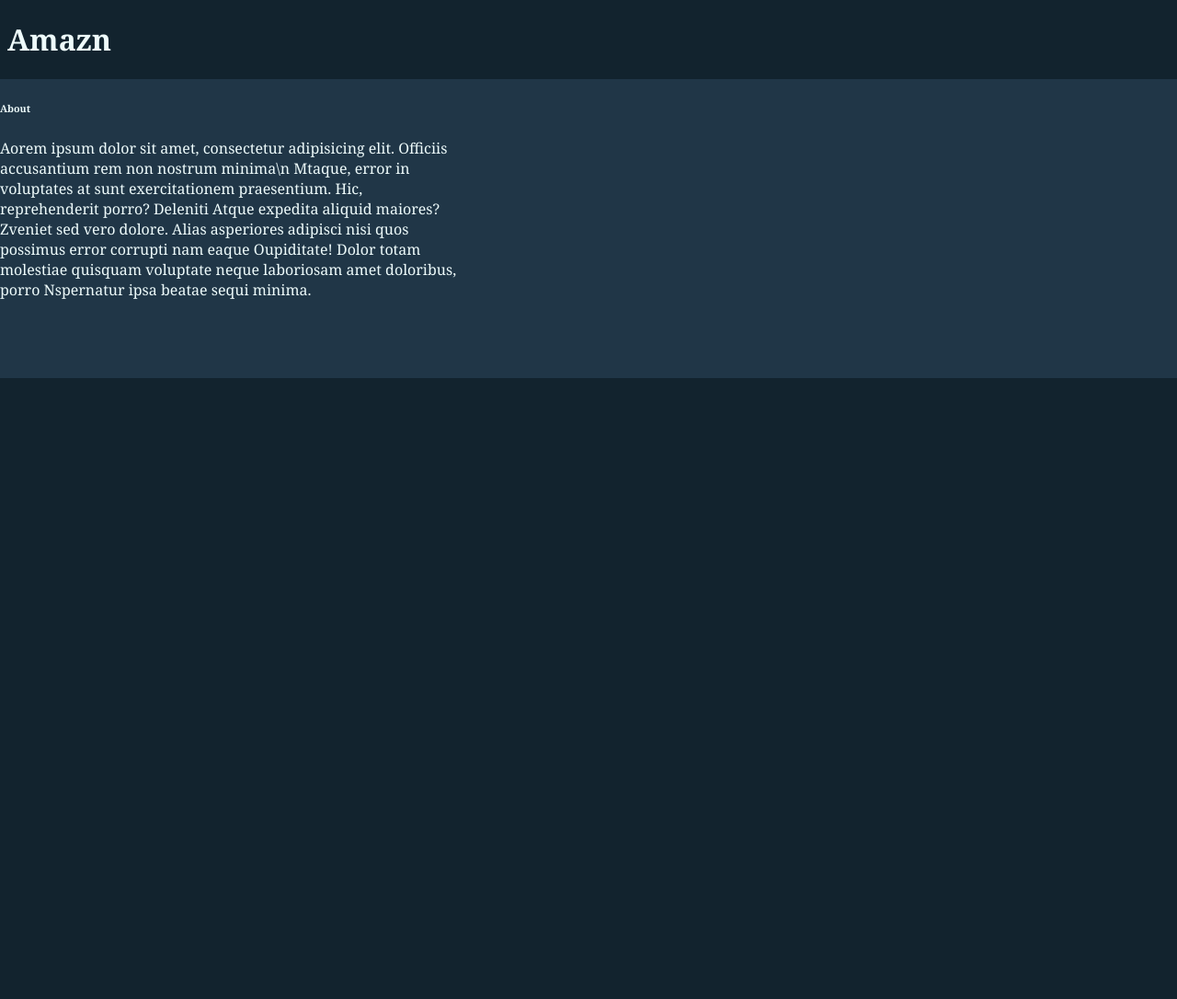
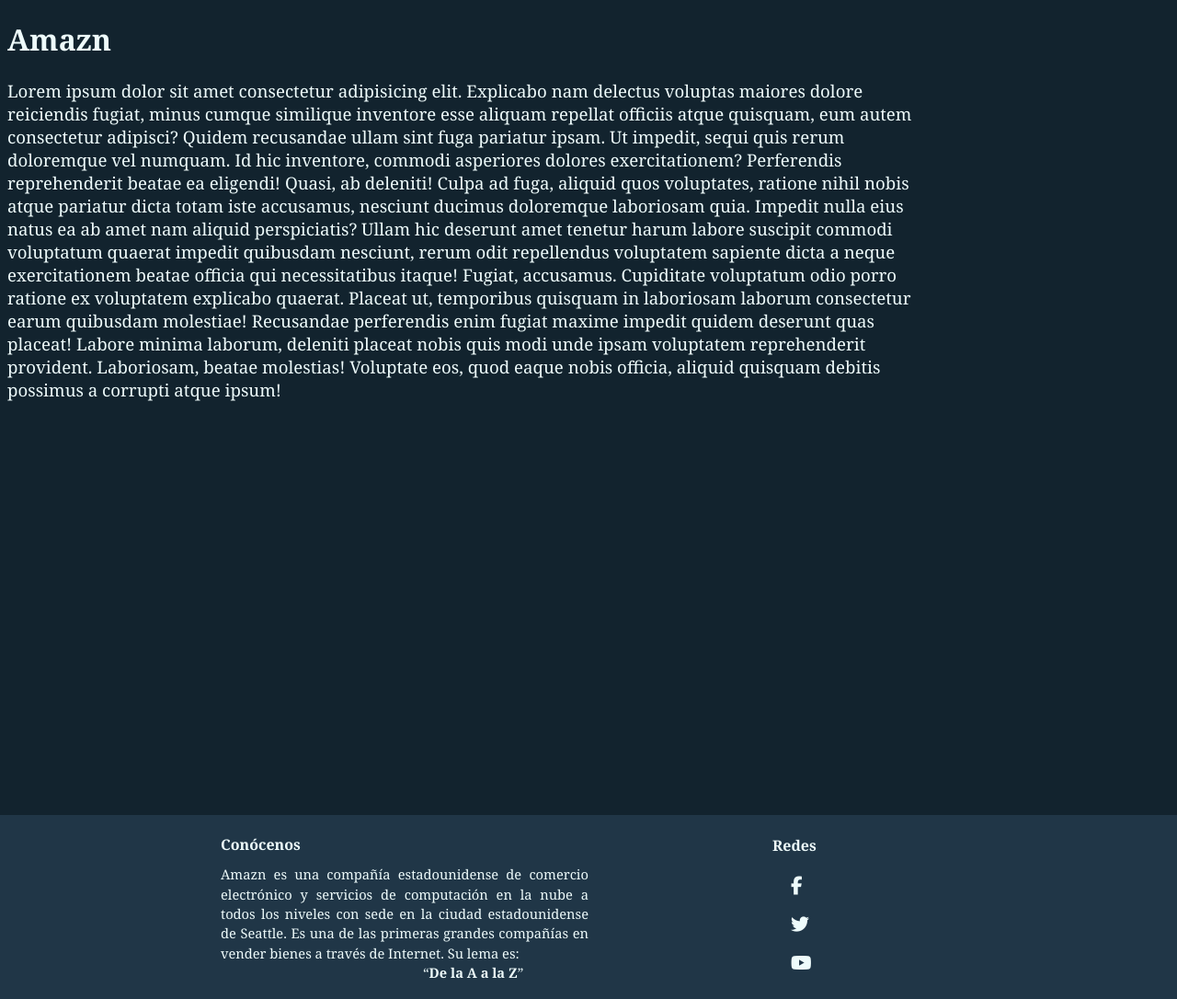
Before and after one commit to Fer-r/ProyectoWeb-LMS, a plain HTML site: page index.html in a window 1280 px wide. Shown: the whole page at 92% size. Before the commit the page ends 800 px from the top, so only its background shows below. Drawn offline with Linux system fonts and the light colour scheme.

Commit message:
Footer Terminado

```diff
--- a/index.html
+++ b/index.html
@@ -3,9 +3,11 @@
 
 <head>
     <meta charset="UTF-8">
+    <title>Home</title>
     <link rel="stylesheet" href="style.css">
     <link rel="shortcut icon" href="imagenes/favicon.png" type="image/x-icon">
-    <title>Home</title>
+    <script src="https://kit.fontawesome.com/d758a9704e.js" crossorigin="anonymous"></script>
+
 </head>
 
 <body>
@@ -17,22 +19,81 @@
     </header>
 
     <main>
-
+        <section>
+            <article>
+                <p>
+                    Lorem ipsum dolor sit amet consectetur adipisicing elit. Explicabo nam delectus voluptas maiores
+                    dolore reiciendis fugiat, minus cumque similique inventore esse aliquam repellat officiis atque
+                    quisquam, eum autem consectetur adipisci?
+                    Quidem recusandae ullam sint fuga pariatur ipsam. Ut impedit, sequi quis rerum doloremque vel
+                    numquam. Id hic inventore, commodi asperiores dolores exercitationem? Perferendis reprehenderit
+                    beatae ea eligendi! Quasi, ab deleniti!
+                    Culpa ad fuga, aliquid quos voluptates, ratione nihil nobis atque pariatur dicta totam iste
+                    accusamus, nesciunt ducimus doloremque laboriosam quia. Impedit nulla eius natus ea ab amet nam
+                    aliquid perspiciatis?
+                    Ullam hic deserunt amet tenetur harum labore suscipit commodi voluptatum quaerat impedit quibusdam
+                    nesciunt, rerum odit repellendus voluptatem sapiente dicta a neque exercitationem beatae officia qui
+                    necessitatibus itaque! Fugiat, accusamus.
+                    Cupiditate voluptatum odio porro ratione ex voluptatem explicabo quaerat. Placeat ut, temporibus
+                    quisquam in laboriosam laborum consectetur earum quibusdam molestiae! Recusandae perferendis enim
+                    fugiat maxime impedit quidem deserunt quas placeat!
+                    Labore minima laborum, deleniti placeat nobis quis modi unde ipsam voluptatem reprehenderit
+                    provident. Laboriosam, beatae molestias! Voluptate eos, quod eaque nobis officia, aliquid quisquam
+                    debitis possimus a corrupti atque ipsum!
+                </p>
+            </article>
+        </section>
 
     </main>
 
     <footer>
         <div>
-            <div class="footer-text">
-                <h6>About</h6>
-                <p>
-                    Aorem ipsum dolor sit amet, consectetur adipisicing elit. Officiis accusantium rem non nostrum minima\n
-                    Mtaque, error in voluptates at sunt exercitationem praesentium. Hic, reprehenderit porro? Deleniti
-                    Atque expedita aliquid maiores?
-                    Zveniet sed vero dolore. Alias asperiores adipisci nisi quos possimus error corrupti nam eaque
-                    Oupiditate! Dolor totam molestiae quisquam voluptate neque laboriosam amet doloribus, porro
-                    Nspernatur ipsa beatae sequi minima.
-                </p>
+            <div class="fcontainer">
+
+                <div class="footer-text">
+                    <h4>
+                        Conócenos
+                    </h4>
+
+                    <p>
+                        Amazn es una compañía estadounidense de comercio electrónico y servicios de computación en la
+                        nube a todos los niveles con sede en la ciudad estadounidense de Seattle. Es una de las primeras
+                        grandes compañías en vender bienes a través de Internet. Su lema es:
+                        <br />
+                        <q><strong>De la A a la Z</strong></q>
+                    </p>
+                </div>
+
+                <div class="foot-redes">
+                    <h4>
+                        Redes
+                    </h4>
+                    <div>
+                        <ul>
+                            <li>
+                                <a href="https://www.facebook.com/AmazonEspana/">
+                                    <i class="fab fa-facebook-f fa-lg"></i>
+                                </a>
+                            </li>
+
+                            <li>
+                                <a href="https://twitter.com/AmazonNewsES">
+                                    <i class="fab fa-twitter fa-lg"></i>
+                                </a>
+                            </li>
+
+                            <li>
+                                <a href="https://www.youtube.com/channel/UCXerpN_QDAJV4Zaz04YNKLg">
+                                    <i class="fab fa-youtube fa-lg"></i>
+                                </a>
+                            </li>
+                        </ul>
+                    </div>
+
+                </div>
+
+
+
             </div>
         </div>
     </footer>
--- a/style.css
+++ b/style.css
@@ -11,6 +11,10 @@
 */
 
 /*Etiquetas*/
+html,body{
+    height: 100%;
+}
+
 body{
     color: #EEFBFB;
     background-color: #12232E;
@@ -26,20 +30,66 @@
 
 main{
     width: 80%;
+    font-size: 14pt;
+    min-height: 100%;
 }
 
 /*FOOTER*/
 
+
+
 footer{
-    position:fixed;
+    position:absolute;
+    width: 100%;
     background-color:#203647 ;
-    left: 0%;
-
+    left: 0;
+    height: 200px;
+    min-width: fit-content;
 }
 
-/*Clases*/
+   /*Clases*/
 
-.footer-text{
-    width: 500px;
-    height: 300px;
-}
+        .fcontainer{
+
+            width: 1000px;
+            margin: auto;
+            position: relative;
+
+        }
+        .footer-text{
+            width: 400px;
+            margin-left: 100px;
+
+        }
+
+        .footer-text p{
+            margin-top: -10px;
+            float:left;
+            text-align: justify;
+            font-size: 11pt;
+            line-height: 16pt;
+        }
+
+        .footer-text q{
+            margin-left: 220px;
+
+        }
+        .foot-redes{
+            position: absolute;
+            left: 700px;
+            width: 300px;
+            top: -20px;
+        }
+
+        ul {
+           list-style: none;
+        }
+
+        ul a{
+            color: #EEFBFB;
+        }
+
+        .foot-redes li{
+            margin-bottom: 20px;
+            margin-left: -20px;
+        }
```
Also changed, not shown: paginas/pagina1.html (+51 -1 lines).
